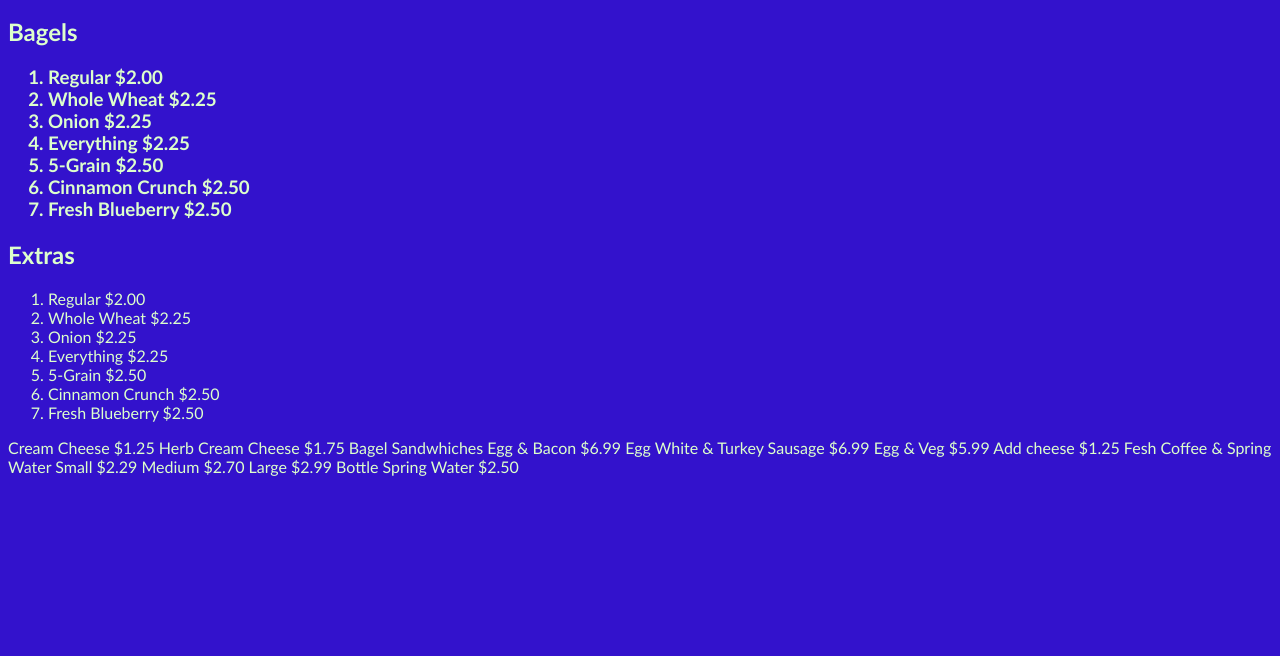
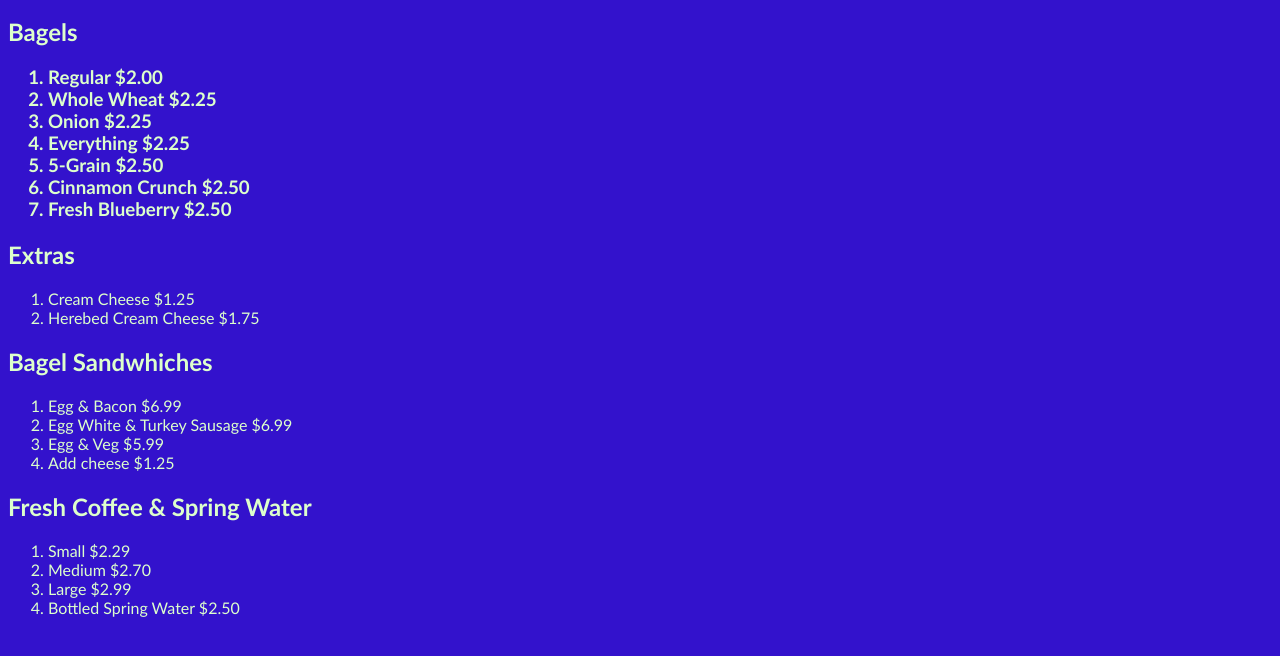
Before and after one commit to ngardner-pvcc/ngardner-pvcc.github.io, a plain HTML site: page bagels.html in a window 1280 px wide. Shown: the part 98-754 px from the top of the page. Drawn offline with Linux system fonts and the light colour scheme.

Commit message:
Update bagels.html

```diff
--- a/bagels.html
+++ b/bagels.html
@@ -24,28 +24,34 @@
 
    <h2>Extras </h2>
             <ol>
-        <li>Regular $2.00</li>
-        <li>Whole Wheat $2.25</li>
-        <li>Onion $2.25</li>
-        <li>Everything $2.25</li>
-         <li>5-Grain $2.50</li>
-         <li>Cinnamon Crunch $2.50</li>
-         <li>Fresh Blueberry $2.50</li>
+        <li>Cream Cheese $1.25</li>
+        <li>Herebed Cream Cheese $1.75</li>
+
            </ol>
-Cream Cheese $1.25
-Herb Cream Cheese $1.75
 
-Bagel Sandwhiches
-Egg & Bacon $6.99
-Egg White & Turkey Sausage $6.99
-Egg & Veg $5.99
-Add cheese $1.25
+   <h2>Bagel Sandwhiches </h2>
+            <ol>
+        <li>Egg & Bacon $6.99</li>
+        <li>Egg White & Turkey Sausage $6.99</li>
+        <li>Egg & Veg $5.99</li>
+        <li>Add cheese $1.25</li>
 
-Fesh Coffee & Spring Water
-Small $2.29
-Medium $2.70
-Large $2.99
-Bottle Spring Water $2.50
-        </ol>
+           </ol>
+
+
+
+     <h2>Fresh Coffee & Spring Water </h2>
+            <ol>
+        <li>Small $2.29</li>
+        <li>Medium $2.70</li>
+        <li>Large $2.99</li>
+        <li>Bottled Spring Water $2.50</li>
+
+           </ol>
+
+
+
+
+
         </h3>
    </body>
```
